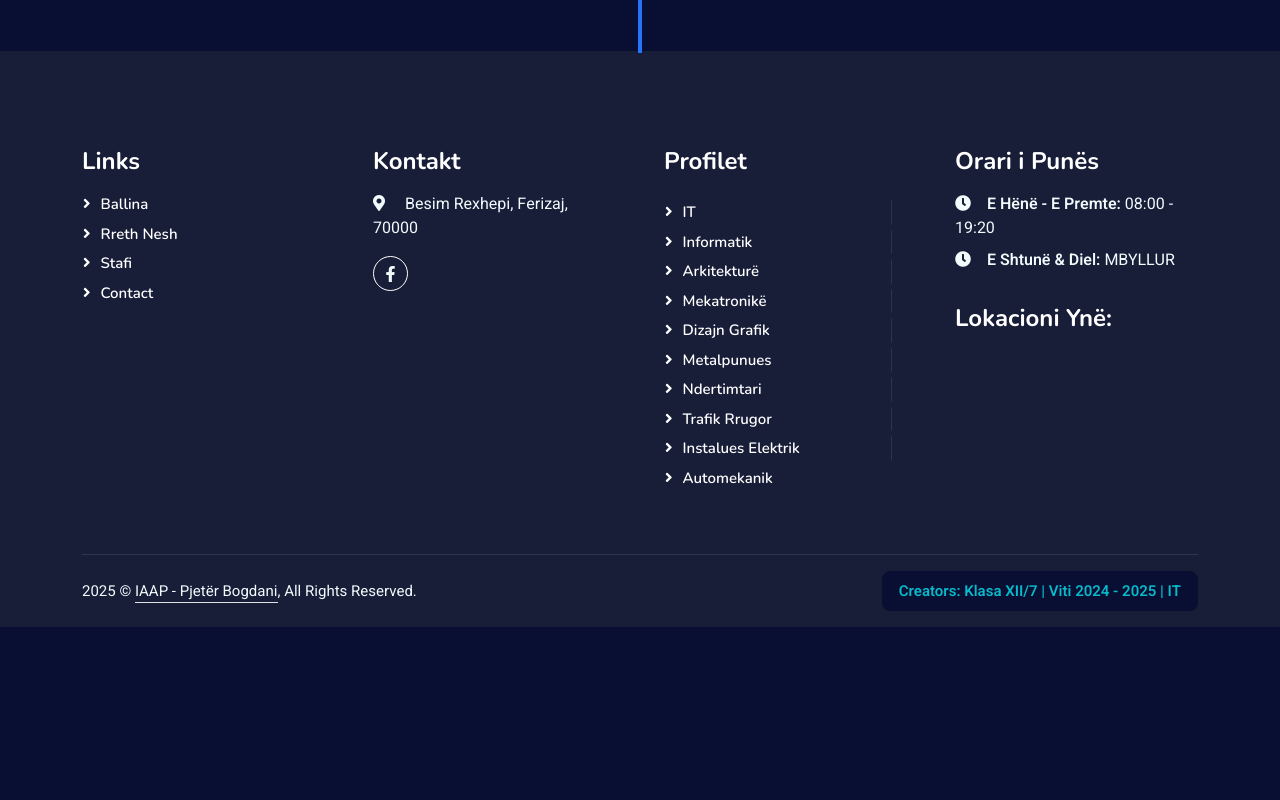
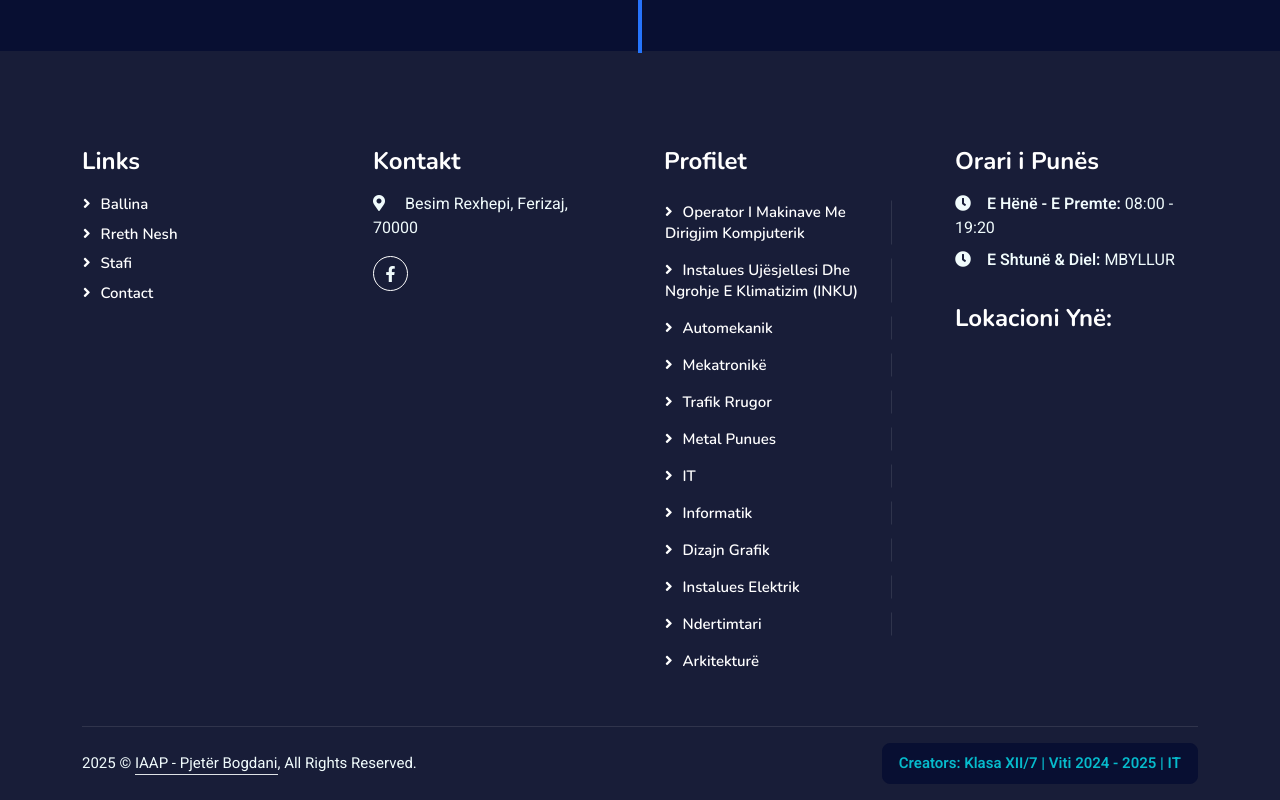
Before and after one commit to M-2006/IAAP-Pjeter-Bogdani, a plain HTML site: page about.html in a window 1280 px wide. Shown: the part 2678-3478 px from the top of the page. Before the commit the page ends 3305 px from the top, so only its background shows below. Drawn offline with nearby package versions, Linux system fonts and the light colour scheme; grey boxes are pictures that could not be loaded.

Commit message:
Update about.html

```diff
--- a/about.html
+++ b/about.html
@@ -198,7 +198,7 @@
                     <a href="#" class="nav-link dropdown-toggle" data-bs-toggle="dropdown" style="font-size: 1.2rem;">Drejtimet</a>
                     <div class="dropdown-menu fade-down m-0">
                         <a href="Makineri.html" class="dropdown-item underline-animation" style="font-size: 1.2rem;"> <i class="fas fa-cogs me-2"></i>  MAKINERI</a>
-                        <a href="Elektronik.html" class="dropdown-item underline-animation" style="font-size: 1.2rem;"><i class="fas fa-microchip me-2"></i> ELEKTRONIKË</a>
+                        <a href="Elektroteknike.html" class="dropdown-item underline-animation" style="font-size: 1.2rem;"><i class="fas fa-microchip me-2"></i> ELEKTORTEKNIKË</a>
                         <a href="Ndertimtari.html" class="dropdown-item underline-animation" style="font-size: 1.2rem;"><i class="fas fa-building me-2"></i> NDËRTIMTARI</a>
                     </div>
                 </div>
@@ -440,23 +440,36 @@
                         <a class="btn btn-outline-dark btn-social" href="https://www.facebook.com/IAAPPjeterBogdani" target="_blank"><i class="fab fa-facebook-f"></i></a>
                     </div>
                 </div>
-                <div class="col-lg-3 col-md-6">
-                    <h4 class="text-white mb-3">Profilet</h4>
-                    <div class="row g-2 pt-2">
-                        <div class="footer-menu">
-                            <a href="Elektronik.html" class="btn btn-link">IT</a>
-                            <a href="Elektronik.html" class="btn btn-link">Informatik</a>
-                            <a href="Elektronik.html" class="btn btn-link">Arkitekturë</a>
-                            <a href="Makineri.html" class="btn btn-link">Mekatronikë</a>
-                            <a href="Elektronik.html" class="btn btn-link">Dizajn Grafik</a>
-                            <a href="Makineri.html" class="btn btn-link">Metalpunues</a>
-                            <a href="Ndertimtari.html" class="btn btn-link">Ndertimtari</a>
-                            <a href="Makineri.html" class="btn btn-link">Trafik Rrugor</a>
-                            <a href="Elektronik.html" class="btn btn-link">Instalues Elektrik</a>
-                            <a href="Makineri.html" class="btn btn-link">Automekanik</a>
-                        </div>
-                    </div>
+                             <div class="col-lg-3 col-md-6">
+                <h4 class="text-white mb-3">Profilet</h4>
+                <div class="footer-menu d-flex flex-column gap-2 pt-2">
+                    <a href="Makineri.html" class="btn btn-link text-start text-white">Operator i makinave me dirigjim kompjuterik</a>
+                    <a href="Makineri.html" class="btn btn-link text-start text-white">Instalues Ujësjellesi dhe Ngrohje e Klimatizim (INKU)</a>
+                    <a href="Makineri.html" class="btn btn-link text-start text-white">Automekanik</a>
+                    <a href="Makineri.html" class="btn btn-link text-start text-white">Mekatronikë</a>
+                    <a href="Makineri.html" class="btn btn-link text-start text-white">Trafik Rrugor</a>
+                    <a href="Makineri.html" class="btn btn-link text-start text-white">Metal punues</a>
+                    <a href="Elektroteknike.html" class="btn btn-link text-start text-white">IT</a>
+                    <a href="Elektroteknike.html" class="btn btn-link text-start text-white">Informatik</a>
+                    <a href="Elektroteknike.html" class="btn btn-link text-start text-white">Dizajn Grafik</a>
+                    <a href="Elektroteknike.html" class="btn btn-link text-start text-white">Instalues Elektrik</a>
+                    <a href="Ndertimtari.html" class="btn btn-link text-start text-white">Ndertimtari</a>
+                    <a href="Ndertimtari.html" class="btn btn-link text-start text-white">Arkitekturë</a>
                 </div>
+                </div>
+                <style>
+                    .footer-menu a.btn-link {
+                    white-space: normal;/* Allow long titles to wrap */
+                    line-height: 1.4;
+                    padding-left: 0;
+                    padding-right: 0;
+                    }
+                    .footer-menu a.btn-link:hover {
+                    text-decoration: underline;
+                    color: #f0f0f0;
+                    }
+
+                </style>
                 <div class="col-lg-3 col-md-6">
                     <h4 class="text-white mb-3">Orari i Punës</h4>
                     <p class="mb-2"><i class="fa fa-clock me-3"></i><strong>E Hënë - E Premte:</strong> 08:00 - 19:20</p>
```
